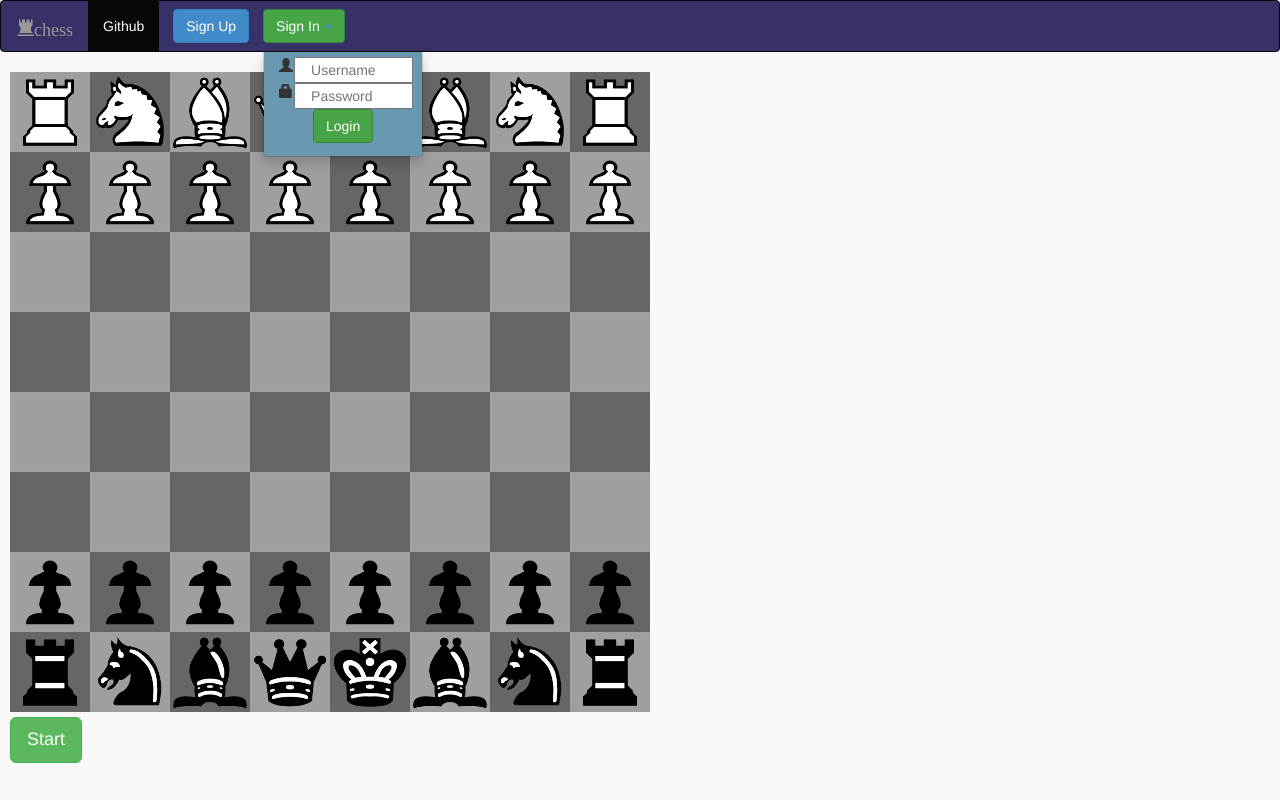
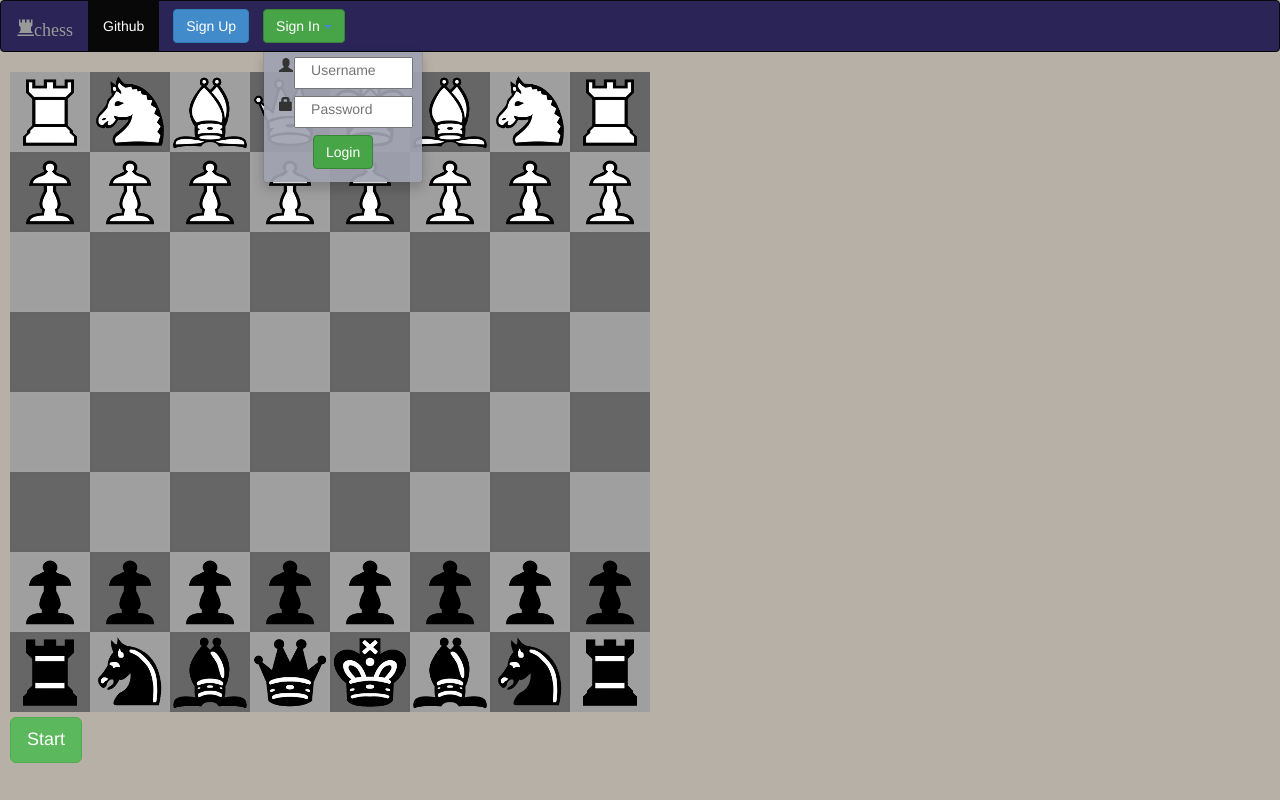
Before and after one commit to dxe4/chess-python, a Flask app: page / in a window 1280 px wide, after a click on "Sign In". Run offline with Flask 2, Linux system fonts and the light colour scheme; data that the repository does not hold is empty; parts of the project's set-up code (start-up, migrations or seed data) failed here and were passed over; some libraries are stand-ins or nearby versions.

Commit message:
done styling login

```diff
--- a/web/static/css/home.css
+++ b/web/static/css/home.css
@@ -5,7 +5,7 @@ canvas {
 }
 
 body {
-    background-color: #f8f8f8;
+    background-color: rgba(47, 30, 0, 0.35);
 }
 
 .navbar-custom {
@@ -26,5 +26,16 @@ body {
 }
 
 .dropdown-menu {
-    background-color: #6998b1;
+    background-color: rgba(160, 162, 177, 0.92);
 }
+
+.dropdown-menu input{
+    padding-bottom: 0.5em;
+    margin-bottom: 0.5em;
+}
+
+
+.dropdown-menu span{
+    padding-bottom: 0.5em;
+    margin-bottom: 0.5em;
+}
--- a/web/templates/navbar.html
+++ b/web/templates/navbar.html
@@ -15,12 +15,13 @@
             <li class='dropdown' data-dropdown='dropdown' ng-if="!logged_in" ng-show="!logged_in">
                 <button class="dropdown-toggle btn navbar-btn btn-success " data-toggle="dropdown">Sign In <strong
                         class="caret"></strong></button>
-                <div id="login-dropdown" class="dropdown-menu" class="" role="menu">
-                    <span class="glyphicon glyphicon-user  col-sm-2"></span>
+
+                <div id="login-dropdown" class="dropdown-menu" class="well" role="menu">
+                    <span class="glyphicon glyphicon-user  col-md-2"></span>
                     <input id="username" class="input-md col-md-9" placeholder="Username" type="text"
                            name="username"
                            ng-model="username" ng-click="dropdown_clicked($event)">
-                    <span class="glyphicon glyphicon-lock  col-sm-2"></span>
+                    <span class="glyphicon glyphicon-lock  col-md-2"></span>
                     <input id="password" class="col-md-9 input-md" type="text" placeholder="Password"
                            ng-click="dropdown_clicked($event)">
                     <button id="login-button" type="button" ng-click="login(username)"
```
